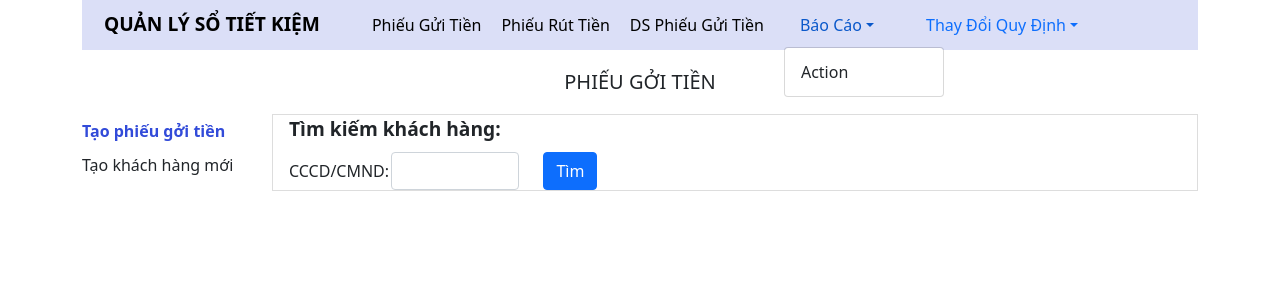
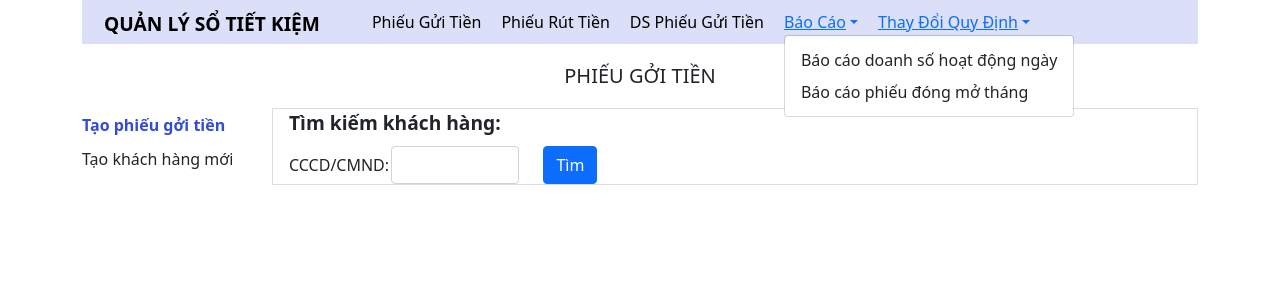
Before and after one commit to Chienpv00/Web-Quan-Ly-So-Tiet-Kiem-Client, a React (Create React App) app: page /home/phieu-gui-tien in a window 1280 px wide. Both pictures are taken after a click on the button "Báo Cáo". Shown: the top 300 px of the page. Built offline with nearby package versions, Linux system fonts and the light colour scheme.

Commit message:
NavLink to Reportday

```diff
--- a/src/component/Header.jsx
+++ b/src/component/Header.jsx
@@ -1,13 +1,18 @@
 import React from 'react';
-import { NavLink } from 'react-router-dom';
+import { NavLink, useNavigate } from 'react-router-dom';
 import './styleHeader.scss';
 
 import { Button } from 'react-bootstrap';
 import { Navbar, Container, Nav, NavDropdown } from 'react-bootstrap';
 const Header = ({ adminMode, userMode, managementMode }) => {
+    const navigate = useNavigate()
+
+    const handleBaoCao = (eventKey) => {
+        eventKey === 1 ? navigate('bao-cao-doanh-so-hoat-dong-ngay') : navigate('bao-cao-doanh-so-hoat-dong-ngay')
+     }
     return (
-        <header className="">
-            <Container className='flex'>
+        <header className="headerCpn">
+            <Container className='flex align-items-center'>
                 <div className="logo">
                     <NavLink className={'textLink'} to="/home">
                         QUẢN LÝ SỔ TIẾT KIỆM
@@ -31,13 +36,14 @@ const Header = ({ adminMode, userMode, managementMode }) => {
                             </NavLink>
                         </li>
                         <li className="textLink">
-                            <NavDropdown title="Báo Cáo">
-                                <NavDropdown.Item>Action</NavDropdown.Item>
+                            <NavDropdown title="Báo Cáo" bsPrefix='navDrop' onSelect={handleBaoCao}>
+                                <NavDropdown.Item eventKey={1} >Báo cáo doanh số hoạt động ngày</NavDropdown.Item>
+                                <NavDropdown.Item eventKey={2}>Báo cáo phiếu đóng mở tháng</NavDropdown.Item>
                             </NavDropdown>
                         </li>
                         <li className="textLink">
-                            <NavDropdown title="Thay Đổi Quy Định">
-                                <NavDropdown.Item>Action</NavDropdown.Item>
+                            <NavDropdown title="Thay Đổi Quy Định" bsPrefix='navDrop'>
+                                <NavDropdown.Item>Báo cáo phiếu đóng mở tháng</NavDropdown.Item>
                             </NavDropdown>
                         </li>
                     </ul>
```
